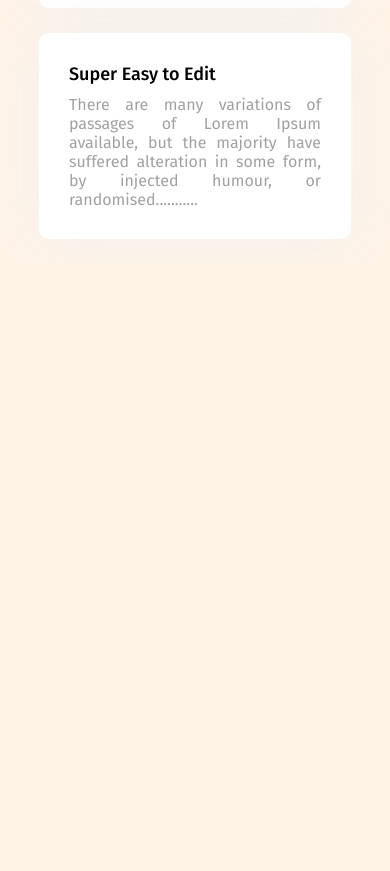
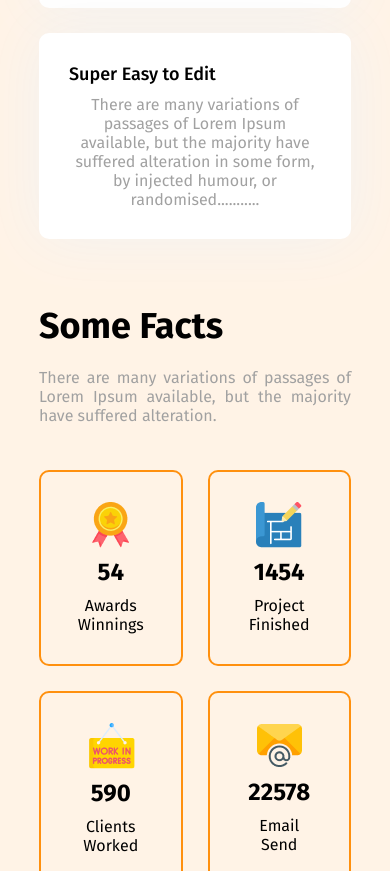
Before and after one commit to ishoef/Programming_Modu-10_-G3-Architects, a plain HTML site: page index.html in a window 390 px wide. Shown: the part 3262-4133 px from the top of the page. Before the commit the page ends 3526 px from the top, so only its background shows below. Drawn offline with Linux system fonts and the light colour scheme.

Commit message:
Section-4 Facts Responsive Done

```diff
--- a/index.html
+++ b/index.html
@@ -106,7 +106,33 @@
 
         <!-- ____________section-4_Facts___________ -->
 
-        <section class="sec-4"></section>
+        <section class="sec-4">
+            <h1 class="sec-4-title">Some Facts</h1>
+            <p class="para">There are many variations of passages of Lorem Ipsum available, but the majority have suffered alteration.</p>
+
+            <div class="sec-4_boxes">
+                <div class="sec-4-box">
+                    <img src="./images/icons/ribon.png" alt="ribon" class="box-icon">
+                    <h1 class="box-titel">54</h1>
+                    <p class="box-para">Awards Winnings</p>
+                </div>
+                <div class="sec-4-box">
+                    <img src="./images/icons/projects.png" alt="projects" class="box-icon">
+                    <h1 class="box-titel">1454</h1>
+                    <p class="box-para">Project Finished</p>
+                </div>
+                <div class="sec-4-box">
+                    <img src="./images/icons/customers.png" alt="customers" class="box-icon">
+                    <h1 class="box-titel">590</h1>
+                    <p class="box-para">Clients Worked</p>
+                </div>
+                <div class="sec-4-box">
+                    <img src="./images/icons/email.png" alt="email" class="box-icon">
+                    <h1 class="box-titel">22578</h1>
+                    <p class="box-para">Email Send</p>
+                </div>
+            </div>
+        </section>
 
     </div>
 </body>
--- a/style.css
+++ b/style.css
@@ -207,7 +207,42 @@ body{
     font-size: 46px;
 }
 
+/* __________section-4_Facts_________ */
 
+.sec-4{
+    width: 100%;
+    height: fit-content;
+    margin-top: 150px;
+}
+
+.sec-4-title{
+    font-size: 36px;
+    margin-bottom: 20px;
+}
+
+.sec-4_boxes{
+    width: 100%;
+    height: fit-content;
+    padding: 25px 0;
+    display: grid;
+    grid-template-columns: 1fr 1fr 1fr 1fr;
+    margin: 40px;
+    gap: 80px;
+
+}
+
+.sec-4-box{
+    /* width: 200px;
+    height: 200px; */
+    padding: 30px;
+    border: 2px solid var(--btn-bg-color);
+    border-radius: 10px;
+    display: flex;
+    flex-direction: column;
+    align-items: center;
+    justify-content: center;
+    gap: 10px;
+}
 
 
 
@@ -280,6 +315,26 @@ body{
         position: absolute;
         top: 15%;
     }
+
+
+    /* _______section-4_Facts_______ */
+
+    .sec-4{
+        margin-top: 40px;
+    }
+
+    .sec-4_boxes{
+        width: 100%;
+        height: fit-content;
+        display: grid;
+        grid-template-columns: 1fr 1fr;
+        gap: 25px;
+        margin: 20px 0;
+    }
+
+    .box-para{
+        text-align: center;
+    }
 }
 
 @media screen and (min-width: 576px) and (max-width: 896px) {
@@ -312,4 +367,19 @@ body{
         position: absolute;
         top: 30%;
     }
+
+    /* __________section-4_responsive_______ */
+
+    .sec-4{
+        margin-top: 40px;
+    }
+
+    .sec-4_boxes{
+        width: 100%;
+        height: fit-content;
+        display: grid;
+        grid-template-columns: 1fr 1fr;
+        gap: 25px;
+        margin: 20px 0;
+    }
 }
```
